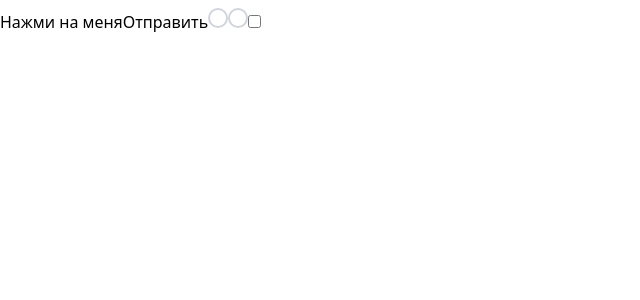
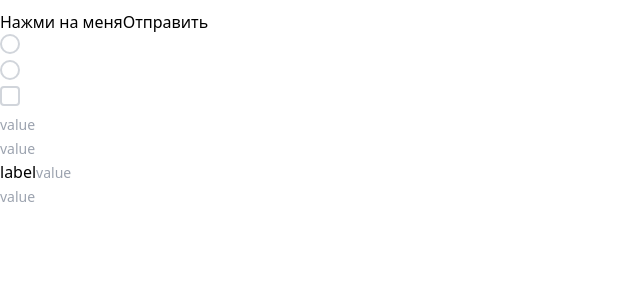
Before and after one commit to Maksimkarpeko/Project-On-React, a React (Vite) app: page / in a window 1280 px wide. Shown: the top 300 px of the page, without its empty margins (0-640 px from the left). Built offline with nearby package versions, Linux system fonts and the light colour scheme.

Commit message:
feat:update input component

```diff
--- a/src/App.tsx
+++ b/src/App.tsx
@@ -1,9 +1,9 @@
 import { Button } from 'components/Button/Button';
 import { buttonColor, buttonSize } from 'components/Button/constant';
 import { Input } from 'components/Input/Input';
+import { inputColor, variant } from 'components/Input/constant';
 
 import Arrow from './assets/Arrow.png';
-import { typeInput } from 'components/Input/constant';
 
 function App() {
   return (
@@ -16,9 +16,38 @@ function App() {
         Отправить
       </Button>
 
-      <Input name="radio" type="radio" placeholder="value" typeInput={typeInput.radio}/>
-      <Input name="radio" type="radio" placeholder="value" typeInput={typeInput.radio}/>
-      <Input name='checkbox' type='checkbox' placeholder='value' typeInput={typeInput.checkbox}/>
+      <Input name="radio" type="radio" placeholder="value" Variant={variant.radio} />
+      <Input name="radio" type="radio" placeholder="value" Variant={variant.radio} />
+      <Input name="checkbox" type="checkbox" placeholder="value" Variant={variant.checkbox} />
+      <Input
+        name="text"
+        type="text"
+        placeholder="value"
+        Variant={variant.text}
+        inputColor={inputColor.gray}
+      />
+      <Input
+        name="text"
+        type="text"
+        placeholder="value"
+        Variant={variant.text}
+        inputColor={inputColor.darkGray}
+      />
+      <Input
+        name="text"
+        type="text"
+        placeholder="value"
+        Variant={variant.text}
+        inputColor={inputColor.bigGray}
+        title="label"
+      />
+      <Input
+        name="text"
+        type="text"
+        placeholder="value"
+        Variant={variant.text}
+        inputColor={inputColor.bigDarkGray}
+      />
     </>
   );
 }
--- a/src/components/Input/Input.tsx
+++ b/src/components/Input/Input.tsx
@@ -13,18 +13,32 @@ export const Input: FC<IInput> = ({
   value,
   required,
   classname,
-  typeInput,
+  Variant,
   beforeImg,
   afterImg,
+  inputColor,
+  inputTitle,
+  title,
   ...rest
 }) => {
   const inputClassName = clsx({
-    [style.customRadio]: typeInput == 'radio',
-    'w-5 h-5 cursor-pointer': typeInput == 'checkbox',
+    [style.customRadio]: Variant == 'radio',
+    [style.customCheckBox]: Variant == 'checkbox',
+    [style.customInput]: Variant == 'text',
+    'bg-gray-100 px-4 py-2': inputColor == 'gray',
+    'bg-gray-200 px-4 py-2': inputColor == 'darkGray',
+    'bg-gray-100 px-4 py-4': inputColor == 'bigGray',
+    'bg-gray-200 px-4 py-4': inputColor == 'bigDarkGray',
   });
   return (
-    <>
-      {beforeImg && <img src={`${beforeImg}`} alt='Картинка'/>}
+    <div className={clsx(classname)}>
+      {beforeImg && (
+        <div>
+          <img src={`${beforeImg}`} alt="Картинка" />
+        </div>
+      )}
+      {title && <span className="absolute text-xs left-4">{title}</span>}
+      {/*Потом подумаю как решить эту проблему с title сверху а пока оставим как тут есть*/}
       <input
         type={type}
         placeholder={placeholder}
@@ -32,10 +46,14 @@ export const Input: FC<IInput> = ({
         onChange={onChange}
         value={value}
         required={required}
-        className={clsx(inputClassName, classname)}
+        className={clsx(inputClassName)}
         {...rest}
       />
-      {afterImg && <img src={`${afterImg}`} alt='Картинка'/>}
-    </>
+      {afterImg && (
+        <div>
+          <img src={`${afterImg}`} alt="Картинка" />
+        </div>
+      )}
+    </div>
   );
 };
--- a/src/components/Input/constant.ts
+++ b/src/components/Input/constant.ts
@@ -1,4 +1,16 @@
-export enum typeInput{
+export enum variant{
 	radio = 'radio',
 	checkbox = 'checkbox',
+	text = 'text',
 }
+export enum inputColor{
+	gray = 'gray',
+	darkGray = 'darkGray',
+	bigGray = 'bigGray',
+	bigDarkGray = 'bigDarkGray'
+};
+export enum inputTitle{
+	blueTitle = 'blueTitle',
+	grayTitle = 'grayTitle',
+	redTitle = 'redTitle'
+};
--- a/src/components/Input/input-style.module.scss
+++ b/src/components/Input/input-style.module.scss
@@ -19,3 +19,27 @@
 .customRadio:checked::before {
   opacity: 1;
 }
+
+.customCheckBox {
+  @apply appearance-none w-5 h-5 rounded bg-white border-2 border-gray-300 checked:bg-blue-500 relative cursor-pointer;
+}
+.customCheckBox::after {
+  content: '';
+  position: absolute;
+  display: none;
+  top: 2px;
+  left: 5px;
+  width: 5px;
+  height: 10px;
+  border: solid white;
+  border-width: 0 2px 2px 0;
+  transform: rotate(45deg);
+}
+
+.customCheckBox:checked::after {
+  display: block;
+}
+
+.customInput {
+  @apply appearance-none border-none outline-none rounded-lg text-sm w-80;
+}
```
Also changed, not shown: src/components/Input/type.ts (+5 -3 lines), src/components/Select/Select.tsx (added).
